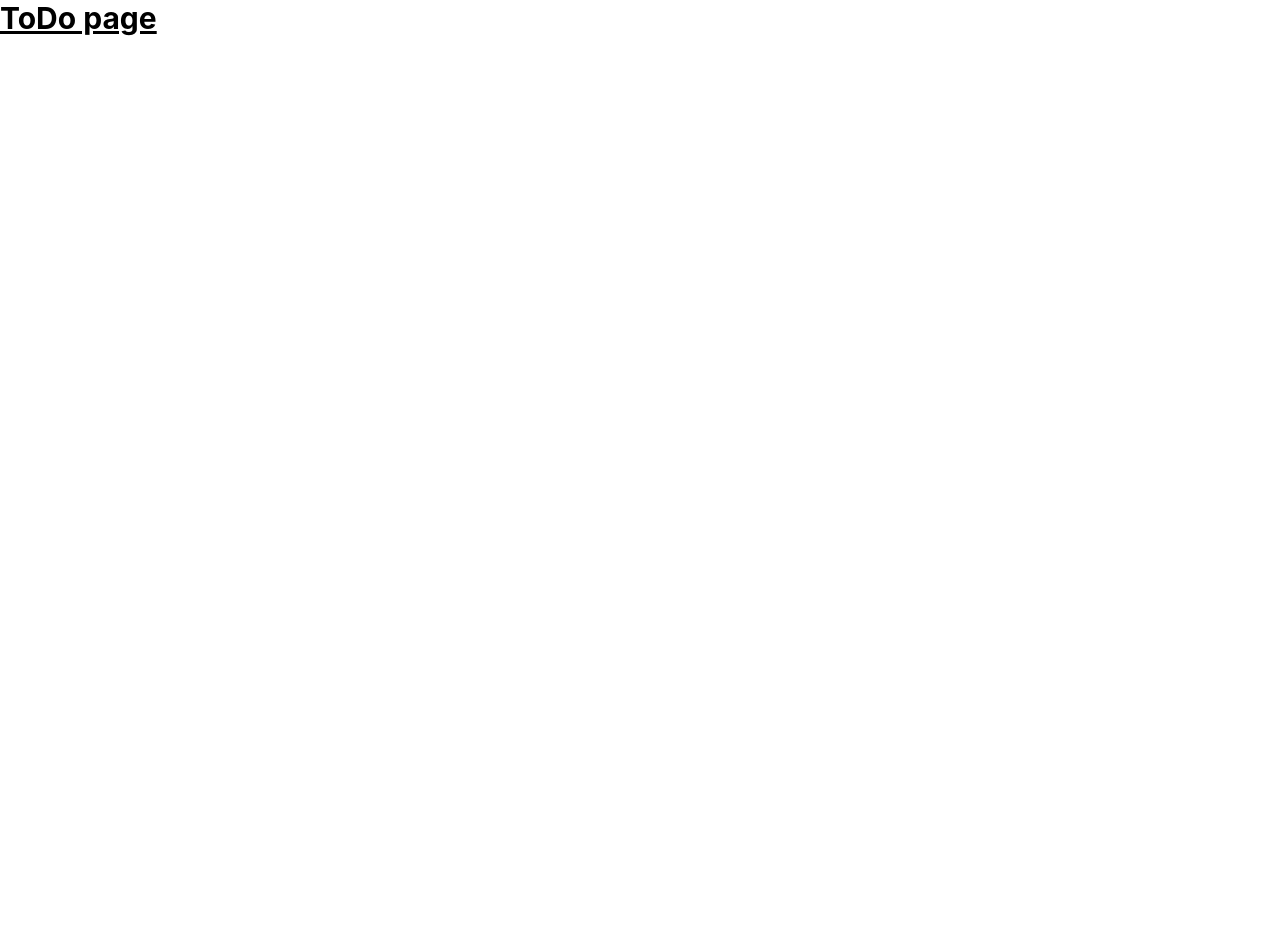
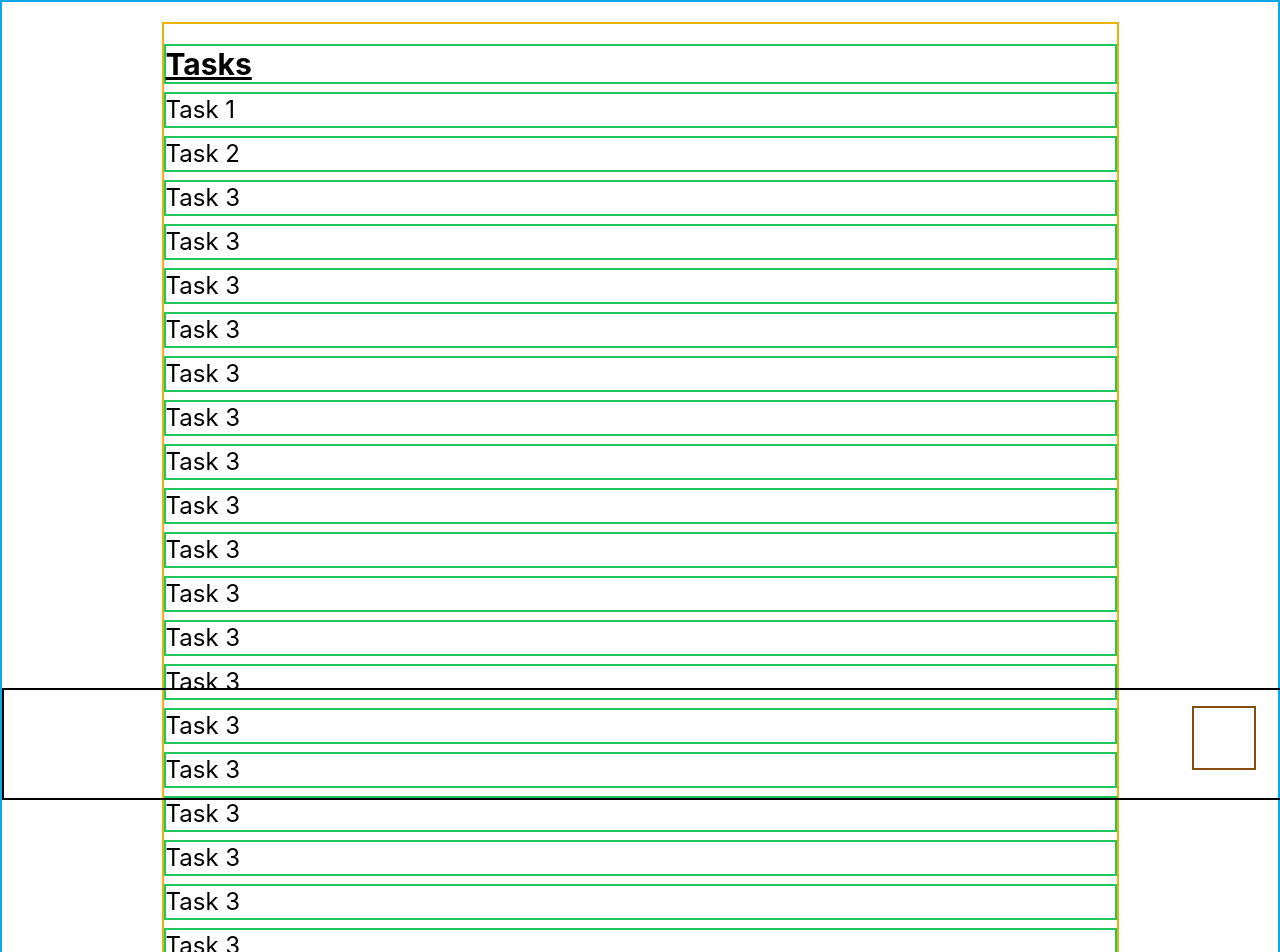
Before and after one commit to Daniel7842900/ToDoWebAppFrontend, a React (Create React App) app: page / in a window 1280 px wide. Shown: the top 952 px of the page. Before the commit the page ends 800 px from the top, so only its background shows below. Built offline with nearby package versions, Linux system fonts and the light colour scheme.

Commit message:
add basic layout for ToDo page

```diff
--- a/src/index.css
+++ b/src/index.css
@@ -2,8 +2,15 @@
 @tailwind components;
 @tailwind utilities;
 
+html {
+  min-height: 100%;
+  display: flex;
+  flex-direction: column;
+}
+
 body {
   margin: 0;
+  flex-grow: 1;
   font-family: -apple-system, BlinkMacSystemFont, 'Segoe UI', 'Roboto', 'Oxygen',
     'Ubuntu', 'Cantarell', 'Fira Sans', 'Droid Sans', 'Helvetica Neue',
     sans-serif;
--- a/src/pages/ToDo.js
+++ b/src/pages/ToDo.js
@@ -1,7 +1,80 @@
 function ToDo() {
   return (
-    <div>
-      <h1 class="text-3xl font-bold underline">ToDo page</h1>
+    <div className="border-2 border-sky-500 min-h-screen">
+      <div className="w-3/4  border-2 border-yellow-500 mx-auto mt-5 flex flex-col flex-nowrap">
+        <div className="w-full border-2 border-green-500 mx-auto mt-5 flex-auto">
+          <h1 class="text-3xl font-bold underline">Tasks</h1>
+        </div>
+        <div className="w-full border-2 border-green-500 mx-auto mt-2 flex-auto">
+          <p class="text-2xl">Task 1</p>
+        </div>
+        <div className="w-full border-2 border-green-500 mx-auto mt-2 flex-auto">
+          <p class="text-2xl">Task 2</p>
+        </div>
+        <div className="w-full border-2 border-green-500 mx-auto mt-2 flex-auto">
+          <p class="text-2xl">Task 3</p>
+        </div>
+        <div className="w-full border-2 border-green-500 mx-auto mt-2 flex-auto">
+          <p class="text-2xl">Task 3</p>
+        </div>
+        <div className="w-full border-2 border-green-500 mx-auto mt-2 flex-auto">
+          <p class="text-2xl">Task 3</p>
+        </div>
+        <div className="w-full border-2 border-green-500 mx-auto mt-2 flex-auto">
+          <p class="text-2xl">Task 3</p>
+        </div>
+        <div className="w-full border-2 border-green-500 mx-auto mt-2 flex-auto">
+          <p class="text-2xl">Task 3</p>
+        </div>
+        <div className="w-full border-2 border-green-500 mx-auto mt-2 flex-auto">
+          <p class="text-2xl">Task 3</p>
+        </div>
+        <div className="w-full border-2 border-green-500 mx-auto mt-2 flex-auto">
+          <p class="text-2xl">Task 3</p>
+        </div>
+        <div className="w-full border-2 border-green-500 mx-auto mt-2 flex-auto">
+          <p class="text-2xl">Task 3</p>
+        </div>
+        <div className="w-full border-2 border-green-500 mx-auto mt-2 flex-auto">
+          <p class="text-2xl">Task 3</p>
+        </div>
+        <div className="w-full border-2 border-green-500 mx-auto mt-2 flex-auto">
+          <p class="text-2xl">Task 3</p>
+        </div>
+        <div className="w-full border-2 border-green-500 mx-auto mt-2 flex-auto">
+          <p class="text-2xl">Task 3</p>
+        </div>
+        <div className="w-full border-2 border-green-500 mx-auto mt-2 flex-auto">
+          <p class="text-2xl">Task 3</p>
+        </div>
+        <div className="w-full border-2 border-green-500 mx-auto mt-2 flex-auto">
+          <p class="text-2xl">Task 3</p>
+        </div>
+        <div className="w-full border-2 border-green-500 mx-auto mt-2 flex-auto">
+          <p class="text-2xl">Task 3</p>
+        </div>
+        <div className="w-full border-2 border-green-500 mx-auto mt-2 flex-auto">
+          <p class="text-2xl">Task 3</p>
+        </div>
+        <div className="w-full border-2 border-green-500 mx-auto mt-2 flex-auto">
+          <p class="text-2xl">Task 3</p>
+        </div>
+        <div className="w-full border-2 border-green-500 mx-auto mt-2 flex-auto">
+          <p class="text-2xl">Task 3</p>
+        </div>
+        <div className="w-full border-2 border-green-500 mx-auto mt-2 flex-auto">
+          <p class="text-2xl">Task 3</p>
+        </div>
+        <div className="w-full border-2 border-green-500 mx-auto mt-2 flex-auto">
+          <p class="text-2xl">Task 3</p>
+        </div>
+        <div className="w-full border-2 border-green-500 mx-auto mt-2 flex-auto">
+          <p class="text-2xl">Task 3</p>
+        </div>
+      </div>
+      <div className="w-full h-28 border-2 border-black mx-auto fixed bottom-0 text-right">
+        <div className="w-16 h-16 border-2 border-yellow-800 mr-6 ml-auto mt-4"></div>
+      </div>
     </div>
   );
 }
```
